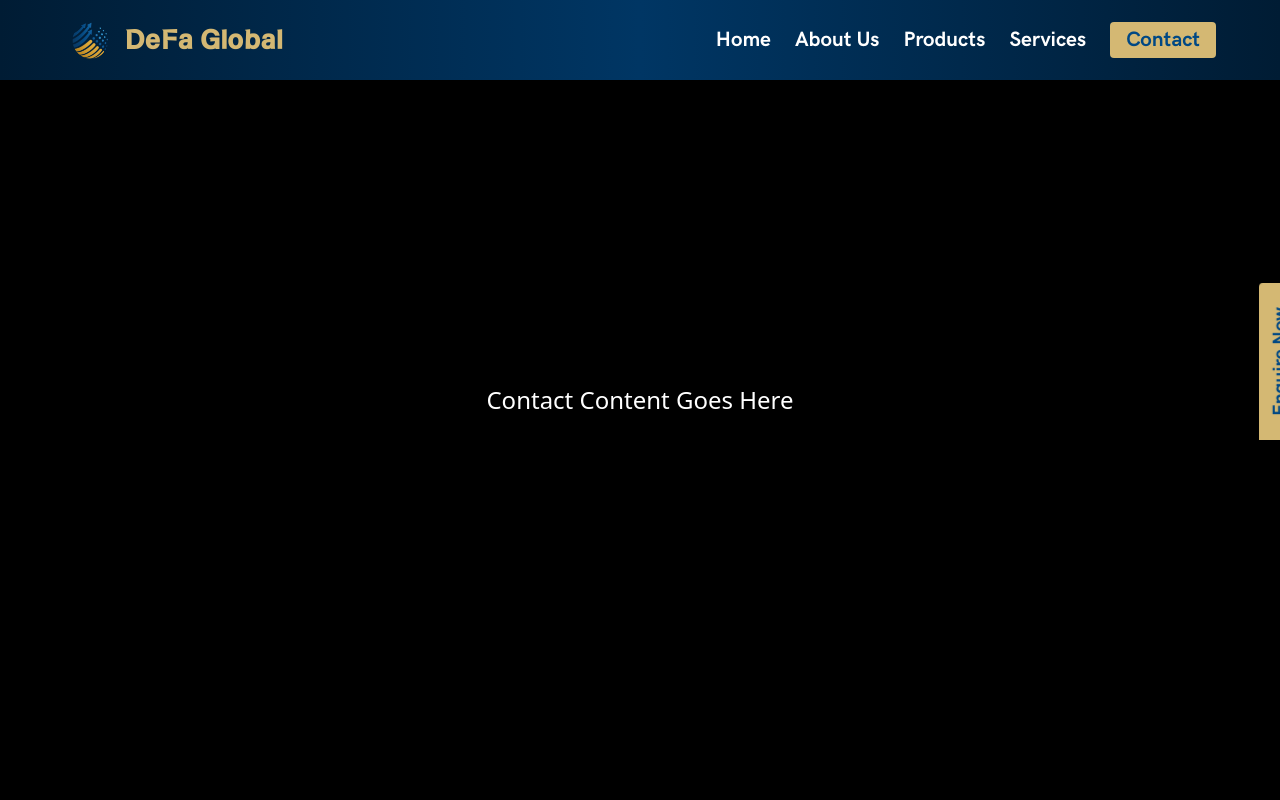
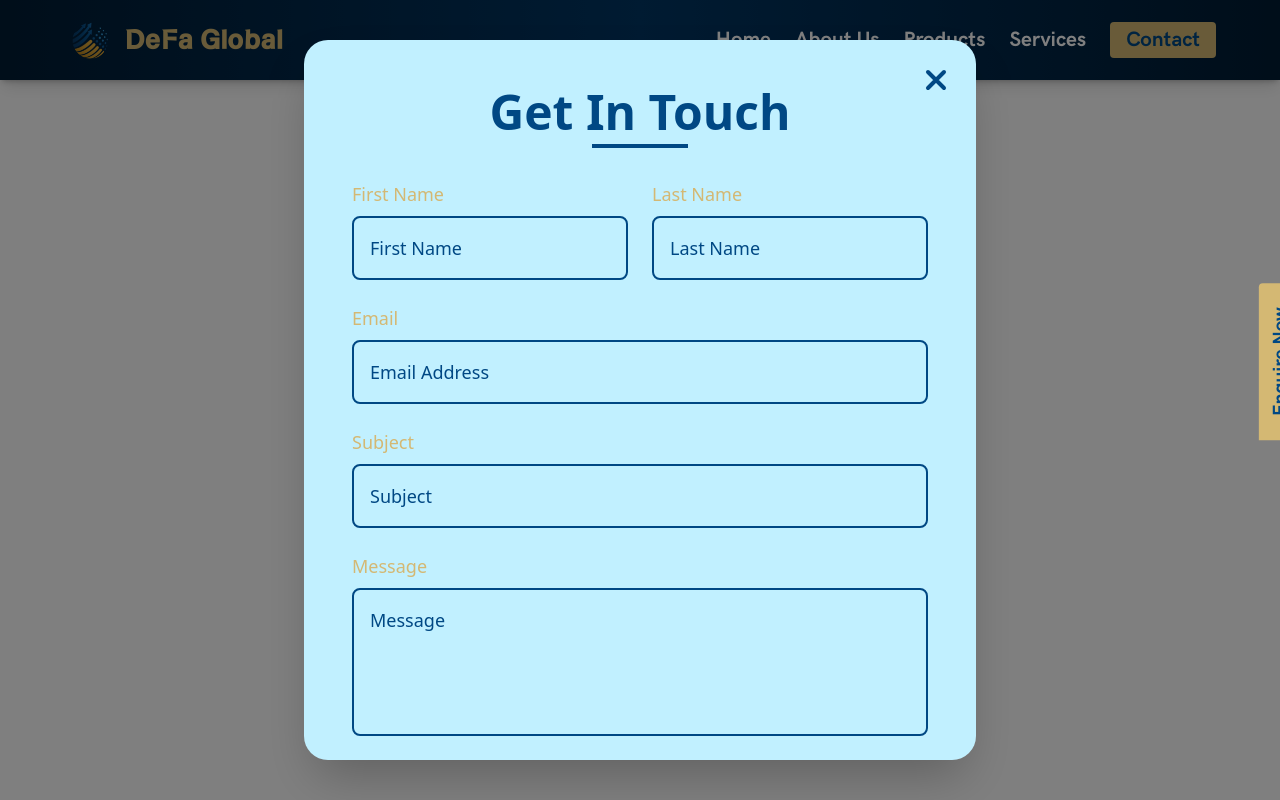
Before and after one commit to krish-1604/defa-global, a Next.js app: page /contact in a window 1280 px wide. Built offline with nearby package versions, Linux system fonts and the light colour scheme.

Commit message:
contact form with 1 error

```diff
--- /dev/null
+++ b/app/components/Modal.jsx
@@ -0,0 +1,17 @@
+export default function Modal({ isOpen, onClose, children }) {
+  if (!isOpen) return null;
+
+  return (
+    <div className="fixed inset-0 z-50 flex items-center justify-center backdrop-blur-sm bg-black/50">
+      <div className="bg-white text-black p-6 rounded-lg relative w-[90%] max-w-lg shadow-lg">
+        <button
+          className="absolute top-2 right-2 text-black text-xl"
+          onClick={onClose}
+        >
+          &times;
+        </button>
+        {children}
+      </div>
+    </div>
+  );
+}
--- a/app/components/stickyEnquiry.jsx
+++ b/app/components/stickyEnquiry.jsx
@@ -1,7 +1,7 @@
 'use client'
 import { motion } from "framer-motion";
 
-export default function StickyEnquire() {
+export default function StickyEnquire({ onContactClick }) {
   return (
     <div className="fixed right-0 top-[55%] z-[999] hidden md:block">
       <motion.button
@@ -9,6 +9,7 @@ export default function StickyEnquire() {
         whileHover={{ marginRight: "-0.5rem" }}
         transition={{ type: "spring", stiffness: 300, damping: 20 }}
         className="bg-golden text-darkblue font-semibold px-6 py-2 rounded-l cursor-pointer rotate-90 origin-top-right"
+        onClick={onContactClick}
       >
         <span className="-rotate-180 inline-block font-hk text-[120%]">
           Enquire Now
--- a/app/contact/page.jsx
+++ b/app/contact/page.jsx
@@ -1,7 +1,161 @@
+'use client'
+import { useState } from 'react';
+
 export default function Contact() {
+  const [isOpen, setIsOpen] = useState(true);
+  const [formData, setFormData] = useState({
+    firstName: '',
+    lastName: '',
+    email: '',
+    subject: '',
+    message: ''
+  });
+
+  const handleInputChange = (e) => {
+    const { name, value } = e.target;
+    setFormData(prev => ({
+      ...prev,
+      [name]: value
+    }));
+  };
+
+  const handleSubmit = () => {
+    console.log('Form submitted:', formData);
+    // Handle form submission here
+    setIsOpen(false);
+  };
+
+  const handleClose = () => {
+    setIsOpen(false);
+  };
+
+  if (!isOpen) {
+    return null;
+  }
+
   return (
-    <div id="Contact" className="min-h-screen bg-black text-white flex items-center justify-center text-2xl">
-      Contact Content Goes Here
+    <div key="contact-modal" className="fixed inset-0 z-50 flex items-center justify-center">
+      <div
+        className="absolute inset-0 bg-black bg-opacity-50"
+        onClick={handleClose}
+      ></div>
+
+      <div className="relative w-full max-w-sm sm:max-w-md md:max-w-lg lg:max-w-xl xl:max-w-2xl mx-2 sm:mx-4 bg-[#C1F0FF] rounded-2xl sm:rounded-3xl shadow-2xl max-h-[90vh] overflow-y-auto">
+        {/* Close Button */}
+        <button
+          onClick={handleClose}
+          className="absolute top-3 right-3 sm:top-4 sm:right-4 md:top-6 md:right-6 text-darkblue hover:darkblue transition-colors z-10"
+        >
+          <svg className="w-6 h-6 sm:w-7 sm:h-7 md:w-8 md:h-8" fill="none" stroke="currentColor" viewBox="0 0 24 24">
+            <path strokeLinecap="round" strokeLinejoin="round" strokeWidth={3} d="M6 18L18 6M6 6l12 12" />
+          </svg>
+        </button>
+
+        {/* Form Content */}
+        <div className="p-4 sm:p-6 md:p-8 lg:p-10 xl:p-12">
+          {/* Header */}
+          <div className="text-center mb-6 sm:mb-8">
+            <h2 className="text-2xl sm:text-3xl md:text-4xl lg:text-5xl font-bold text-darkblue mb-2">
+              Get In Touch
+            </h2>
+            <div className="w-16 sm:w-20 md:w-24 h-1 bg-darkblue mx-auto"></div>
+          </div>
+
+          {/* Form */}
+          <div className="space-y-4 sm:space-y-5 md:space-y-6">
+            {/* Name Fields - Desktop: Side by side, Mobile: Stacked */}
+            <div className="grid grid-cols-1 md:grid-cols-2 gap-4 sm:gap-5 md:gap-6">
+              <div>
+                <label className="block text-golden font-medium text-sm sm:text-base md:text-lg mb-1 sm:mb-2">
+                  First Name
+                </label>
+                <input
+                  type="text"
+                  name="firstName"
+                  value={formData.firstName}
+                  onChange={handleInputChange}
+                  placeholder="First Name"
+                  className="w-full py-2 sm:py-3 md:py-4 pl-3 pr-2 sm:pl-4 sm:pr-4 bg-[#C1F0FF] border-2 border-darkblue rounded-md sm:rounded-lg text-darkblue placeholder-darkblue text-sm sm:text-base md:text-lg"
+                  required
+                />
+              </div>
+              <div>
+                <label className="block text-golden font-medium text-sm sm:text-base md:text-lg mb-1 sm:mb-2">
+                  Last Name
+                </label>
+                <input
+                  type="text"
+                  name="lastName"
+                  value={formData.lastName}
+                  onChange={handleInputChange}
+                  placeholder="Last Name"
+                  className="w-full py-2 sm:py-3 md:py-4 pl-3 pr-2 sm:pl-4 sm:pr-4 bg-[#C1F0FF] border-2 border-darkblue rounded-md sm:rounded-lg text-darkblue placeholder-darkblue text-sm sm:text-base md:text-lg"
+                  required
+                />
+              </div>
+            </div>
+
+            {/* Email */}
+            <div>
+              <label className="block text-golden font-medium text-sm sm:text-base md:text-lg mb-1 sm:mb-2">
+                Email
+              </label>
+              <input
+                type="email"
+                name="email"
+                value={formData.email}
+                onChange={handleInputChange}
+                placeholder="Email Address"
+                className="w-full py-2 sm:py-3 md:py-4 pl-3 pr-2 sm:pl-4 sm:pr-4 bg-[#C1F0FF] border-2 border-darkblue rounded-md sm:rounded-lg text-darkblue placeholder-darkblue text-sm sm:text-base md:text-lg"
+                required
+              />
+            </div>
+
+            {/* Subject */}
+            <div>
+              <label className="block text-golden font-medium text-sm sm:text-base md:text-lg mb-1 sm:mb-2">
+                Subject
+              </label>
+              <input
+                type="text"
+                name="subject"
+                value={formData.subject}
+                onChange={handleInputChange}
+                placeholder="Subject"
+                className="w-full py-2 sm:py-3 md:py-4 pl-3 pr-2 sm:pl-4 sm:pr-4 bg-[#C1F0FF] border-2 border-darkblue rounded-md sm:rounded-lg text-darkblue placeholder-darkblue text-sm sm:text-base md:text-lg"
+                required
+              />
+            </div>
+
+            {/* Message */}
+            <div>
+              <label className="block text-golden font-medium text-sm sm:text-base md:text-lg mb-1 sm:mb-2">
+                Message
+              </label>
+              <textarea
+                name="message"
+                value={formData.message}
+                onChange={handleInputChange}
+                placeholder="Message"
+                rows="4"
+                className="w-full py-2 sm:py-3 md:py-4 pl-3 pr-2 sm:pl-4 sm:pr-4 bg-[#C1F0FF] border-2 border-darkblue rounded-md sm:rounded-lg text-darkblue placeholder-darkblue text-sm sm:text-base md:text-lg resize-none"
+                required
+              ></textarea>
+            </div>
+
+            {/* Submit Button */}
+            <div className="text-center pt-2 sm:pt-3 md:pt-4">
+              <button
+                type="button"
+                onClick={handleSubmit}
+                className="py-2 sm:py-3 md:py-4 lg:py-5 pl-4 pr-4 sm:pl-6 sm:pr-6 md:pl-8 md:pr-8 lg:pl-12 lg:pr-12 bg-darkblue text-golden font-bold text-sm sm:text-base md:text-lg lg:text-xl xl:text-2xl rounded-md sm:rounded-lg hover:bg-blue-900 shadow-lg hover:shadow-xl transform hover:scale-105 transition-transform"
+              >
+                Send Message
+              </button>
+            </div>
+          </div>
+        </div>
+      </div>
     </div>
-  )
+  );
 }
--- a/app/layout.jsx
+++ b/app/layout.jsx
@@ -1,14 +1,26 @@
+'use client'
+
+import { useState } from 'react'
 import StickyEnquire from './components/stickyEnquiry'
 import Navbar from './navbar/navbar'
 import './globals.css'
+import Modal from './components/Modal'
+import Contact from './contact/page'
 
 export default function RootLayout({ children }) {
+  const [showContactModal, setShowContactModal] = useState(false)
+
   return (
     <html lang="en">
       <body className="relative">
-        <Navbar/>
-        <StickyEnquire/>
-        {children}
+        <div className={`${showContactModal ? 'overflow-hidden' : ''}`}>
+          <Navbar onContactClick={() => setShowContactModal(true)} />
+          <StickyEnquire onContactClick={() => setShowContactModal(true)}/>
+          {children}
+          <Modal isOpen={showContactModal} onClose={() => setShowContactModal(false)}>
+            <Contact />
+          </Modal>
+        </div>
       </body>
     </html>
   )
--- a/app/navbar/navbar.jsx
+++ b/app/navbar/navbar.jsx
@@ -4,7 +4,7 @@ import Image from 'next/image'
 import Link from 'next/link'
 import { usePathname } from 'next/navigation'
 
-export default function Navbar() {
+export default function Navbar({ onContactClick }) {
   const [isOpen, setIsOpen] = useState(false)
   const pathname = usePathname()
 
@@ -13,8 +13,9 @@ export default function Navbar() {
     { label: 'About Us', path: '/about' },
     { label: 'Products', path: '/products' },
     { label: 'Services', path: '/services' },
-    { label: 'Contact', path: '/contact' },
+    { label: 'Contact', path: '#' }, // Special case handled manually
   ]
+
   const isActive = (path) => {
     if (path === '/') return pathname === '/'
     return pathname.startsWith(path)
@@ -22,8 +23,11 @@ export default function Navbar() {
 
   return (
     <>
-      <nav className="fixed top-0 w-full z-50 flex justify-between items-center px-4 sm:px-6 md:px-10 lg:px-16 py-3 shadow-md h-16 sm:h-18 md:h-20"
-        style={{background: 'linear-gradient(90deg, #001C34 0%, #003664 50%, #001C34 100%)'}}>
+      {/* Top Navbar */}
+      <nav
+        className="fixed top-0 w-full z-50 flex justify-between items-center px-4 sm:px-6 md:px-10 lg:px-16 py-3 shadow-md h-16 sm:h-18 md:h-20"
+        style={{ background: 'linear-gradient(90deg, #001C34 0%, #003664 50%, #001C34 100%)' }}
+      >
         <div className="flex items-center space-x-2">
           <Link href="/" className="flex items-center space-x-2">
             <Image src="/images/logo.png" alt="logo" width={52} height={52} />
@@ -34,16 +38,18 @@ export default function Navbar() {
         <div className="hidden md:flex items-center space-x-6">
           {navLinks.map(link =>
             link.label === 'Contact' ? (
-              <Link
-                key={link.path}
-                href={link.path}
+              <span
+                key={link.label}
+                onClick={onContactClick}
                 className="bg-golden text-darkblue font-hk px-4 py-0.5 rounded hover:opacity-90 text-[130%] cursor-pointer"
               >
                 {link.label}
-              </Link>
+              </span>
             ) : (
               <Link key={link.path} href={link.path}>
-                <span className={`${isActive(link.path) ? 'text-golden' : 'text-white'} font-hk text-[130%] cursor-pointer`}>
+                <span
+                  className={`${isActive(link.path) ? 'text-golden' : 'text-white'} font-hk text-[130%] cursor-pointer`}
+                >
                   {link.label}
                 </span>
               </Link>
@@ -51,6 +57,7 @@ export default function Navbar() {
           )}
         </div>
 
+        {/* Hamburger Icon for Mobile */}
         {!isOpen ? (
           <button
             className="md:hidden flex items-center focus:outline-none"
@@ -63,7 +70,7 @@ export default function Navbar() {
           </button>
         ) : (
           <button
-            className="text-white focus:outline-none"
+            className="text-white md:hidden"
             onClick={() => setIsOpen(false)}
             aria-label="Close menu"
           >
@@ -72,40 +79,38 @@ export default function Navbar() {
             </svg>
           </button>
         )}
-
       </nav>
 
-      {/* Mobile Menu Dropdown */}
+      {/* Mobile Dropdown Menu */}
       <div
         className={`fixed top-16 sm:top-18 md:top-20 left-0 w-full transform transition-transform duration-300 ease-in-out z-40 shadow-lg
         ${isOpen ? 'translate-y-0' : '-translate-y-full'}
         max-h-[45vh] sm:max-h-[40vh] md:max-h-[35vh] min-h-fit overflow-y-auto
       `}
-        style={{background: 'linear-gradient(180deg, #001C34 0%, #003664 50%, #001C34 100%)'}}
+        style={{ background: 'linear-gradient(180deg, #001C34 0%, #003664 50%, #001C34 100%)' }}
       >
-
-        {/* Navigation Links */}
         <nav className="flex flex-col px-6 py-2">
-          {navLinks.map((link, index) => (
-            <div key={link.path} className="border-b border-white/10 last:border-b-0">
+          {navLinks.map(link => (
+            <div key={link.label} className="border-b border-white/10 last:border-b-0">
               {link.label === 'Contact' ? (
                 <div className="py-3">
-                  <Link href={link.path}>
                   <span
-                      onClick={() => setIsOpen(false)}
+                    onClick={() => {
+                      setIsOpen(false)
+                      onContactClick()
+                    }}
                     className="bg-golden text-darkblue font-semibold px-3 py-1.5 rounded inline-block cursor-pointer hover:opacity-90 text-sm"
                   >
                     {link.label}
                   </span>
-                  </Link>
                 </div>
               ) : (
                 <Link href={link.path}>
                   <span
                     onClick={() => setIsOpen(false)}
-                    className={`block py-3 text-lg font-semibold cursor-pointer transition-colors
-                      ${isActive(link.path) ? 'text-golden' : 'text-white hover:text-golden'}
-                    `}
+                    className={`block py-3 text-lg font-semibold cursor-pointer transition-colors ${
+                      isActive(link.path) ? 'text-golden' : 'text-white hover:text-golden'
+                    }`}
                   >
                     {link.label}
                   </span>
@@ -116,7 +121,7 @@ export default function Navbar() {
         </nav>
       </div>
 
-      {/* Background overlay when menu is open */}
+      {/* Dark overlay when mobile menu is open */}
       {isOpen && (
         <div
           onClick={() => setIsOpen(false)}
```
Lines whose indentation alone changed are shown as unchanged.
